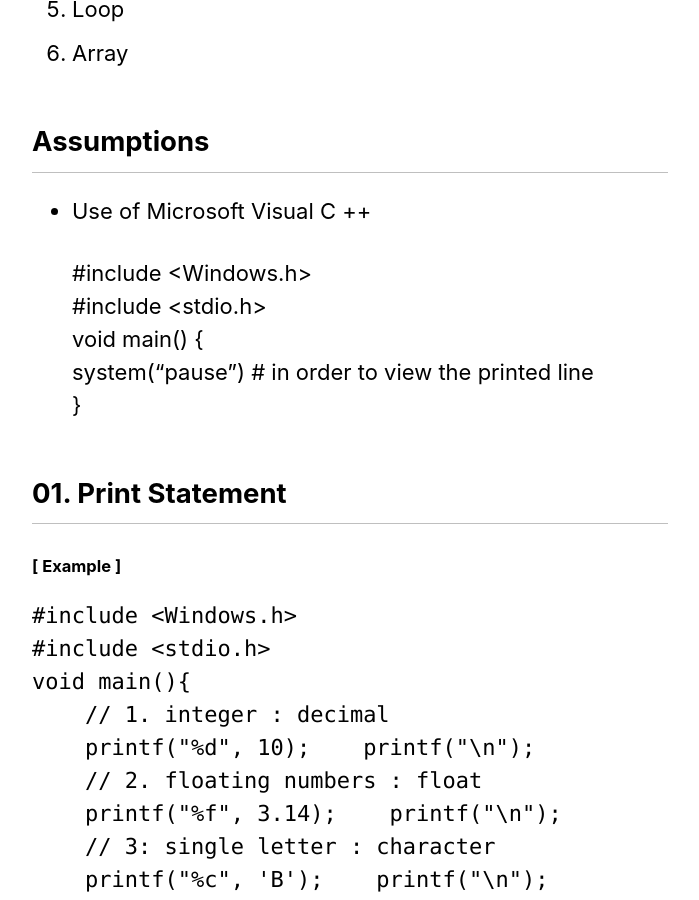
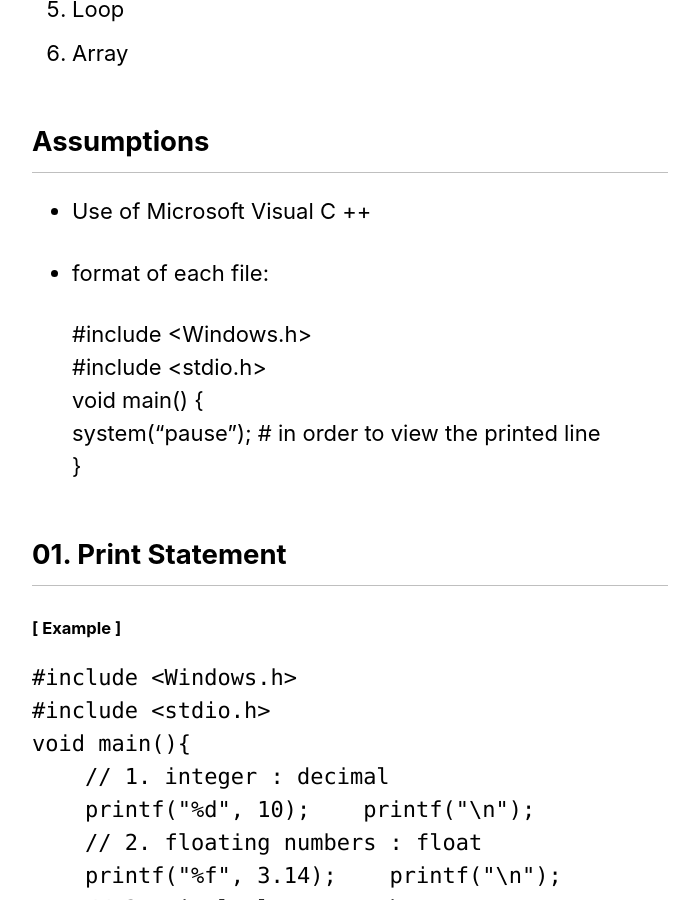
Before and after one commit to jinsim95/jinsim95.github.io, a Jekyll site: the page built from _posts/2019-07-09-C-day01.md, in a window 1280 px wide and 900 px high, scrolled down 508 px. Shown: the whole window, without its empty margins (290-989 px from the left). Built offline with Jekyll 4.4.1, drawn with Linux system fonts in a browser that asks for light colours; cached includes are drawn as plain includes; nearby versions of some CDN libraries.

Commit message:
_posts/2019-07-09-C-day01.md updated from https://stackedit.io/

```diff
--- a/_posts/2019-07-09-C-day01.md
+++ b/_posts/2019-07-09-C-day01.md
@@ -18,10 +18,13 @@ date: '2019-07-04'
 <ul>
 <li>
 <p>Use of Microsoft Visual C ++</p>
+</li>
+<li>
+<p>format of each file:</p>
 <p>#include &lt;Windows.h&gt;<br>
 #include &lt;stdio.h&gt;<br>
 void main() {<br>
-system(“pause”)	# in order to view the printed line<br>
+system(“pause”);	# in order to view the printed line<br>
 }</p>
 </li>
 </ul>
```
